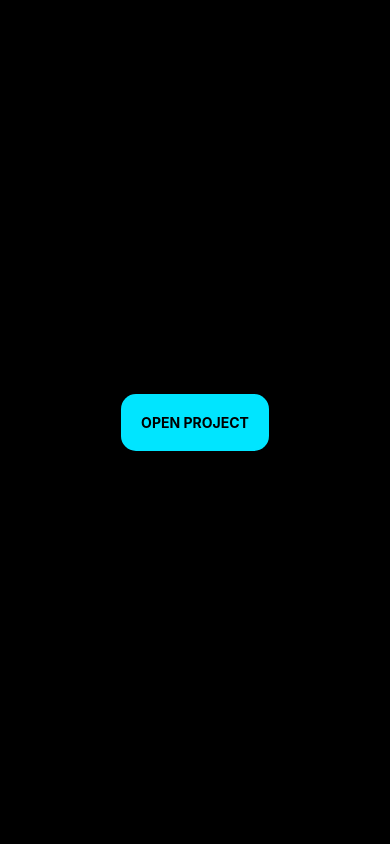
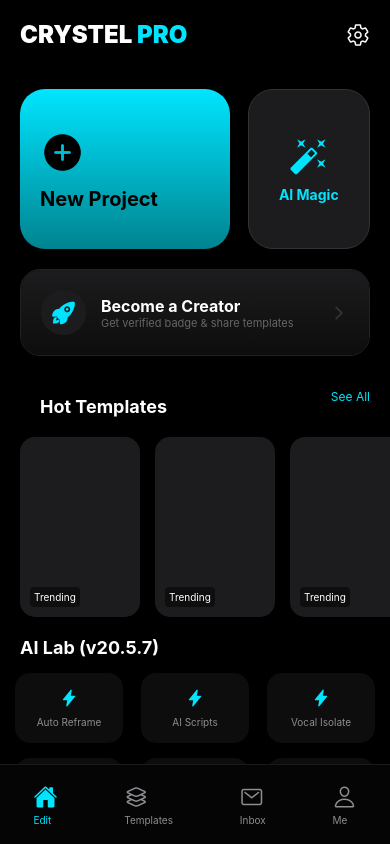
Before and after one commit to aabhishek9650-max/desi-capcut-app, a React Native app: screen / in a window 390 px wide. Built offline with nearby package versions, Linux system fonts and the light colour scheme.

Commit message:
Update App.js

```diff
--- a/App.js
+++ b/App.js
@@ -1,101 +1,68 @@
 import React, { useState } from 'react';
 import { StyleSheet, Text, View, TouchableOpacity, SafeAreaView, StatusBar, Dimensions, ScrollView } from 'react-native';
-import { Ionicons, MaterialCommunityIcons } from '@expo/vector-icons';
-import * as ImagePicker from 'expo-image-picker';
-import { Video } from 'expo-av';
+import { Ionicons, MaterialCommunityIcons, FontAwesome5 } from '@expo/vector-icons';
 import { LinearGradient } from 'expo-linear-gradient';
 
 const { width, height } = Dimensions.get('window');
 
 export default function App() {
-  const [videoUri, setVideoUri] = useState(null);
-  const [isPlaying, setIsPlaying] = useState(true);
+  const [inEditor, setInEditor] = useState(false);
 
-  const pickVideo = async () => {
-    let result = await ImagePicker.launchImageLibraryAsync({
-      mediaTypes: ImagePicker.MediaTypeOptions.Videos,
-      allowsEditing: true,
-      quality: 1,
-    });
-    if (!result.canceled) {
-      setVideoUri(result.assets[0].uri);
-    }
-  };
-
-  if (videoUri) {
+  // --- EDITOR SCREEN INTERFACE ---
+  if (inEditor) {
     return (
       <SafeAreaView style={styles.editorContainer}>
         <StatusBar barStyle="light-content" />
-
-        {/* 1. TOP NAV */}
         <View style={styles.navBar}>
-          <TouchableOpacity onPress={() => setVideoUri(null)}>
-            <Ionicons name="close-outline" size={30} color="#fff" />
-          </TouchableOpacity>
-          <Text style={styles.proLogo}>CRYSTEL <Text style={{color:'#00E5FF'}}>EDIT</Text></Text>
-          <TouchableOpacity style={styles.exportBtn}>
-            <Text style={styles.exportText}>EXPORT</Text>
-          </TouchableOpacity>
+          <TouchableOpacity onPress={() => setInEditor(false)}><Ionicons name="chevron-back" size={28} color="#fff" /></TouchableOpacity>
+          <View style={styles.resPicker}><Text style={styles.resText}>1080P v</Text></View>
+          <TouchableOpacity style={styles.exportBtn}><Text style={styles.exportText}>EXPORT</Text></TouchableOpacity>
         </View>
 
-        {/* 2. VIDEO PREVIEW (Clean) */}
         <View style={styles.previewArea}>
-          <Video
-            source={{ uri: videoUri }}
-            style={styles.fullVideo}
-            resizeMode="contain"
-            shouldPlay={isPlaying}
-            isLooping
-          />
-        </View>
-
-        {/* 3. THE MAGIC MIDDLE BAR (Play Button Between Video & Timeline) */}
-        <View style={styles.middleControlBar}>
-          <View style={styles.timeTextContainer}>
-             <Text style={styles.timerText}>00:00 / 00:15</Text>
-          </View>
-
-          <TouchableOpacity
-            onPress={() => setIsPlaying(!isPlaying)}
-            style={styles.centerPlayBtn}
-          >
-            <Ionicons name={isPlaying ? "pause" : "play"} size={20} color="#000" />
-          </TouchableOpacity>
-
-          <View style={styles.rightIcons}>
-            <TouchableOpacity style={styles.keyBtn}>
-              <MaterialCommunityIcons name="key-variant" size={18} color="#00E5FF" />
-              <Text style={styles.keyLabel}>KEY</Text>
-            </TouchableOpacity>
-            <Ionicons name="arrow-undo-outline" size={20} color="#fff" style={{marginLeft: 15}} />
+          <View style={styles.placeholderVideo}>
+            <Ionicons name="play-circle" size={80} color="rgba(255,255,255,0.2)" />
           </View>
         </View>
 
-        {/* 4. TIMELINE AREA */}
-        <View style={styles.timelineSection}>
-          <View style={styles.playheadLine} />
+        {/* MIDDLE CONTROL BAR (Play/Pause & Professional Tools) */}
+        <View style={styles.midBar}>
+          <Text style={styles.timer}>00:00:00</Text>
+          <TouchableOpacity style={styles.mainPlayBtn}>
+            <Ionicons name="play" size={20} color="#000" />
+          </TouchableOpacity>
+          <View style={styles.midIcons}>
+             <TouchableOpacity style={styles.keyIcon}><MaterialCommunityIcons name="key-variant" size={20} color="#00E5FF" /><Text style={styles.keyTxt}>KEY</Text></TouchableOpacity>
+             <Ionicons name="arrow-undo" size={20} color="#fff" style={{marginLeft: 15}} />
+             <Ionicons name="arrow-redo" size={20} color="#fff" style={{marginLeft: 15}} />
+          </View>
+        </View>
+
+        {/* MULTI-LAYER TIMELINE */}
+        <View style={styles.timelineArea}>
+          <View style={styles.playhead} />
           <ScrollView horizontal showsHorizontalScrollIndicator={false} contentContainerStyle={{paddingHorizontal: width/2}}>
-            <LinearGradient
-              colors={['#1A1A1A', '#00E5FF', '#1A1A1A']}
-              start={{x:0, y:0.5}} end={{x:1, y:0.5}}
-              style={styles.videoTrack}
-            >
-              <Text style={styles.trackInfo}>Video Layer 1</Text>
-            </LinearGradient>
+            <View style={styles.trackStack}>
+              <View style={[styles.track, {width: 600, backgroundColor: '#00E5FF'}]}><Text style={styles.trackText}>Video Track 1</Text></View>
+              <View style={[styles.track, {width: 400, backgroundColor: '#FF00E5', marginTop: 5}]}><Text style={styles.trackText}>Audio: Phonk_Beat.mp3</Text></View>
+              <View style={[styles.track, {width: 200, backgroundColor: '#E5FF00', marginTop: 5}]}><Text style={styles.trackText}>Text: Welcome</Text></View>
+            </View>
           </ScrollView>
         </View>
 
-        {/* 5. BOTTOM TOOLS */}
-        <View style={styles.footerTools}>
+        {/* CAPCUT FULL FEATURE TOOLBAR (Scrollable) */}
+        <View style={styles.bottomToolbar}>
           <ScrollView horizontal showsHorizontalScrollIndicator={false}>
             {[
-              {n: 'Split', i: 'cut-outline'}, {n: 'Audio', i: 'musical-note-outline'},
-              {n: 'Text', i: 'text-outline'}, {n: 'Filter', i: 'color-filter-outline'},
-              {n: 'Effect', i: 'sparkles-outline'}, {n: 'Speed', i: 'speedometer-outline'}
-            ].map((t, i) => (
-              <TouchableOpacity key={i} style={styles.toolBtn}>
-                <Ionicons name={t.i} size={22} color="#fff" />
-                <Text style={styles.toolTxt}>{t.n}</Text>
+              {n:'Edit', i:'cut-outline'}, {n:'Audio', i:'musical-notes-outline'}, {n:'Text', i:'text-outline'},
+              {n:'Overlay', i:'copy-outline'}, {n:'Effects', i:'sparkles-outline'}, {n:'Filters', i:'color-filter-outline'},
+              {n:'Format', i:'expand-outline'}, {n:'Canvas', i:'browsers-outline'}, {n:'Adjust', i:'options-outline'},
+              {n:'Stickers', i:'happy-outline'}, {n:'Auto Captions', i:'chatbox-ellipses-outline'}, {n:'Remove BG', i:'person-remove-outline'},
+              {n:'Style', i:'shirt-outline'}, {n:'Mask', i:'aperture-outline'}, {n:'Chromakey', i:'color-palette-outline'}
+            ].map((tool, i) => (
+              <TouchableOpacity key={i} style={styles.toolItem}>
+                <Ionicons name={tool.i} size={24} color="#fff" />
+                <Text style={styles.toolLabel}>{tool.n}</Text>
               </TouchableOpacity>
             ))}
           </ScrollView>
@@ -104,61 +71,126 @@ export default function App() {
     );
   }
 
-  // Basic Home Placeholder
+  // --- HOME SCREEN INTERFACE ---
   return (
-    <View style={{flex:1, backgroundColor:'#000', justifyContent:'center', alignItems:'center'}}>
-      <TouchableOpacity onPress={pickVideo} style={{backgroundColor:'#00E5FF', padding:20, borderRadius:15}}>
-        <Text style={{fontWeight:'bold'}}>OPEN PROJECT</Text>
-      </TouchableOpacity>
-    </View>
+    <SafeAreaView style={styles.homeContainer}>
+      <StatusBar barStyle="light-content" />
+      <View style={styles.homeHeader}>
+        <Text style={styles.brand}>CRYSTEL <Text style={{color: '#00E5FF'}}>PRO</Text></Text>
+        <Ionicons name="settings-outline" size={24} color="#fff" />
+      </View>
+
+      <ScrollView showsVerticalScrollIndicator={false}>
+        {/* Main Action Cards */}
+        <View style={styles.heroRow}>
+          <TouchableOpacity style={styles.newProjectCard} onPress={() => setInEditor(true)}>
+            <LinearGradient colors={['#00E5FF', '#00838F']} style={styles.gradCard}>
+              <Ionicons name="add-circle" size={45} color="#000" />
+              <Text style={styles.cardBigTitle}>New Project</Text>
+            </LinearGradient>
+          </TouchableOpacity>
+          <TouchableOpacity style={styles.aiCard}>
+             <MaterialCommunityIcons name="auto-fix" size={40} color="#00E5FF" />
+             <Text style={styles.aiCardTitle}>AI Magic</Text>
+          </TouchableOpacity>
+        </View>
+
+        {/* BECOME A CREATOR (PREMIUM BANNER) */}
+        <TouchableOpacity style={styles.creatorBanner}>
+          <LinearGradient colors={['#1C1C1E', '#0D0D0D']} style={styles.bannerInner}>
+            <View style={styles.rocketIcon}><Ionicons name="rocket" size={26} color="#00E5FF" /></View>
+            <View style={{flex: 1, marginLeft: 15}}>
+              <Text style={styles.bannerHead}>Become a Creator</Text>
+              <Text style={styles.bannerSub}>Get verified badge & share templates</Text>
+            </View>
+            <Ionicons name="chevron-forward" size={20} color="#333" />
+          </LinearGradient>
+        </TouchableOpacity>
+
+        {/* TEMPLATES SECTION */}
+        <View style={styles.sectionHeader}>
+          <Text style={styles.sectionTitle}>Hot Templates</Text>
+          <Text style={styles.viewAll}>See All</Text>
+        </View>
+        <ScrollView horizontal showsHorizontalScrollIndicator={false} style={{paddingLeft: 20}}>
+          {[1,2,3,4].map(i => (
+            <View key={i} style={styles.tempBox}>
+               <View style={styles.tempThumb} />
+               <Text style={styles.tempTag}>Trending</Text>
+            </View>
+          ))}
+        </ScrollView>
+
+        {/* ADVANCED AI TOOLS GRID */}
+        <Text style={styles.sectionTitle}>AI Lab (v20.5.7)</Text>
+        <View style={styles.aiGrid}>
+          {['Auto Reframe', 'AI Scripts', 'Vocal Isolate', 'Image Enhancer', 'Text to Video', 'Body Retouch'].map((tool, i) => (
+            <View key={i} style={styles.gridItem}>
+              <View style={styles.gridIcon}><Ionicons name="flash" size={18} color="#00E5FF" /></View>
+              <Text style={styles.gridLabel}>{tool}</Text>
+            </View>
+          ))}
+        </View>
+      </ScrollView>
+
+      {/* FOOTER TAB BAR */}
+      <View style={styles.footerTab}>
+        <TouchableOpacity style={styles.tab}><Ionicons name="home" size={24} color="#00E5FF" /><Text style={[styles.tabText, {color: '#00E5FF'}]}>Edit</Text></TouchableOpacity>
+        <TouchableOpacity style={styles.tab}><Ionicons name="layers-outline" size={24} color="#8E8E93" /><Text style={styles.tabText}>Templates</Text></TouchableOpacity>
+        <TouchableOpacity style={styles.tab}><Ionicons name="mail-outline" size={24} color="#8E8E93" /><Text style={styles.tabText}>Inbox</Text></TouchableOpacity>
+        <TouchableOpacity style={styles.tab}><Ionicons name="person-outline" size={24} color="#8E8E93" /><Text style={styles.tabText}>Me</Text></TouchableOpacity>
+      </View>
+    </SafeAreaView>
   );
 }
 
 const styles = StyleSheet.create({
+  // Editor Styles
   editorContainer: { flex: 1, backgroundColor: '#000' },
   navBar: { flexDirection: 'row', justifyContent: 'space-between', alignItems: 'center', padding: 15 },
-  proLogo: { color: '#fff', fontSize: 16, fontWeight: '900' },
-  exportBtn: { backgroundColor: '#00E5FF', paddingHorizontal: 15, paddingVertical: 6, borderRadius: 8 },
-  exportText: { color: '#000', fontWeight: 'bold', fontSize: 12 },
+  resPicker: { backgroundColor: '#1A1A1A', paddingHorizontal: 12, paddingVertical: 5, borderRadius: 5 },
+  resText: { color: '#fff', fontSize: 12, fontWeight: 'bold' },
+  exportBtn: { backgroundColor: '#00E5FF', paddingHorizontal: 15, paddingVertical: 8, borderRadius: 8 },
+  exportText: { color: '#000', fontWeight: 'bold' },
+  previewArea: { height: height * 0.38, justifyContent: 'center', alignItems: 'center', backgroundColor: '#0A0A0A' },
+  midBar: { height: 60, flexDirection: 'row', justifyContent: 'space-between', alignItems: 'center', paddingHorizontal: 20 },
+  mainPlayBtn: { backgroundColor: '#00E5FF', width: 40, height: 40, borderRadius: 20, justifyContent: 'center', alignItems: 'center' },
+  keyIcon: { alignItems: 'center' },
+  keyTxt: { color: '#00E5FF', fontSize: 8, fontWeight: 'bold' },
+  timer: { color: '#8E8E93', fontSize: 12 },
+  timelineArea: { height: 160, backgroundColor: '#111', justifyContent: 'center' },
+  playhead: { position: 'absolute', left: width/2, height: '100%', width: 2, backgroundColor: '#fff', zIndex: 10 },
+  trackStack: { paddingVertical: 10 },
+  track: { height: 40, borderRadius: 4, justifyContent: 'center', paddingLeft: 10 },
+  trackText: { color: '#000', fontSize: 10, fontWeight: 'bold' },
+  bottomToolbar: { position: 'absolute', bottom: 0, height: 90, backgroundColor: '#000', borderTopWidth: 1, borderColor: '#222' },
+  toolItem: { alignItems: 'center', width: 75, justifyContent: 'center', height: '100%' },
+  toolLabel: { color: '#8E8E93', fontSize: 10, marginTop: 5 },
 
-  previewArea: { height: height * 0.4, backgroundColor: '#000' },
-  fullVideo: { width: '100%', height: '100%' },
-
-  // --- MIDDLE BAR STYLES ---
-  middleControlBar: {
-    height: 60,
-    flexDirection: 'row',
-    justifyContent: 'space-between',
-    alignItems: 'center',
-    paddingHorizontal: 20,
-    backgroundColor: '#000'
-  },
-  timeTextContainer: { width: 100 },
-  timerText: { color: '#8E8E93', fontSize: 10, fontWeight: '600' },
-  centerPlayBtn: {
-    backgroundColor: '#00E5FF',
-    width: 38,
-    height: 38,
-    borderRadius: 19,
-    justifyContent: 'center',
-    alignItems: 'center',
-    elevation: 10,
-    shadowColor: '#00E5FF',
-    shadowOpacity: 0.4,
-    shadowRadius: 5
-  },
-  rightIcons: { flexDirection: 'row', alignItems: 'center', width: 100, justifyContent: 'flex-end' },
-  keyBtn: { alignItems: 'center' },
-  keyLabel: { color: '#00E5FF', fontSize: 8, fontWeight: 'bold' },
-
-  // --- TIMELINE STYLES ---
-  timelineSection: { height: 100, backgroundColor: '#111', justifyContent: 'center' },
-  playheadLine: { position: 'absolute', left: width/2, height: '100%', width: 2, backgroundColor: '#fff', zIndex: 10 },
-  videoTrack: { width: 800, height: 55, borderRadius: 8, justifyContent: 'center', paddingLeft: 15 },
-  trackInfo: { color: '#000', fontSize: 10, fontWeight: 'bold' },
-
-  // --- FOOTER STYLES ---
-  footerTools: { height: 80, backgroundColor: '#000', borderTopWidth: 0.5, borderTopColor: '#222', paddingTop: 10 },
-  toolBtn: { alignItems: 'center', marginHorizontal: 18 },
-  toolTxt: { color: '#8E8E93', fontSize: 10, marginTop: 5 }
+  // Home Styles
+  homeContainer: { flex: 1, backgroundColor: '#000' },
+  homeHeader: { flexDirection: 'row', justifyContent: 'space-between', padding: 20, alignItems: 'center' },
+  brand: { fontSize: 24, fontWeight: '900', color: '#fff' },
+  heroRow: { flexDirection: 'row', padding: 20, justifyContent: 'space-between' },
+  newProjectCard: { width: '60%', height: 160, borderRadius: 25, overflow: 'hidden' },
+  gradCard: { flex: 1, justifyContent: 'center', padding: 20 },
+  cardBigTitle: { color: '#000', fontSize: 20, fontWeight: 'bold', marginTop: 10 },
+  aiCard: { width: '35%', height: 160, backgroundColor: '#1C1C1E', borderRadius: 25, justifyContent: 'center', alignItems: 'center', borderWidth: 1, borderColor: '#333' },
+  aiCardTitle: { color: '#00E5FF', fontWeight: 'bold', marginTop: 10 },
+  creatorBanner: { marginHorizontal: 20, borderRadius: 20, overflow: 'hidden', borderWidth: 1, borderColor: '#222' },
+  bannerInner: { padding: 20, flexDirection: 'row', alignItems: 'center' },
+  rocketIcon: { width: 45, height: 45, borderRadius: 22, backgroundColor: '#1C1C1E', justifyContent: 'center', alignItems: 'center' },
+  bannerHead: { color: '#fff', fontSize: 16, fontWeight: 'bold' },
+  bannerSub: { color: '#666', fontSize: 11 },
+  sectionHeader: { flexDirection: 'row', justifyContent: 'space-between', padding: 20, alignItems: 'center' },
+  sectionTitle: { color: '#fff', fontSize: 18, fontWeight: 'bold', marginLeft: 20, marginTop: 20 },
+  viewAll: { color: '#00E5FF', fontSize: 12 },
+  tempBox: { width: 120, height: 180, backgroundColor: '#1C1C1E', marginRight: 15, borderRadius: 15, overflow: 'hidden' },
+  tempTag: { position: 'absolute', bottom: 10, left: 10, color: '#fff', fontSize: 10, backgroundColor: 'rgba(0,0,0,0.5)', padding: 4, borderRadius: 4 },
+  aiGrid: { flexDirection: 'row', flexWrap: 'wrap', padding: 15, justifyContent: 'space-between' },
+  gridItem: { width: '30%', backgroundColor: '#0D0D0D', padding: 15, borderRadius: 15, alignItems: 'center', marginBottom: 15 },
+  gridIcon: { marginBottom: 8 },
+  gridLabel: { color: '#8E8E93', fontSize: 10, textAlign: 'center' },
+  footerTab: { flexDirection: 'row', height: 80, backgroundColor: '#050505', borderTopWidth: 1, borderColor: '#1A1A1A', justifyContent: 'space-around', alignItems: 'center' },
+  tabText: { color: '#8E8E93', fontSize: 10, marginTop: 4 }
 });
```
